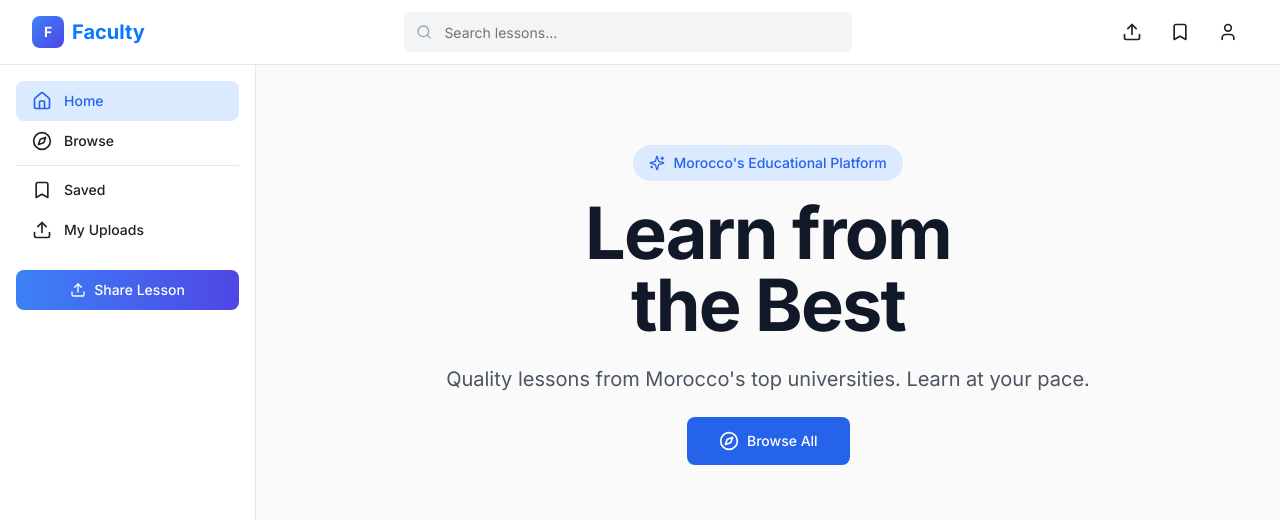
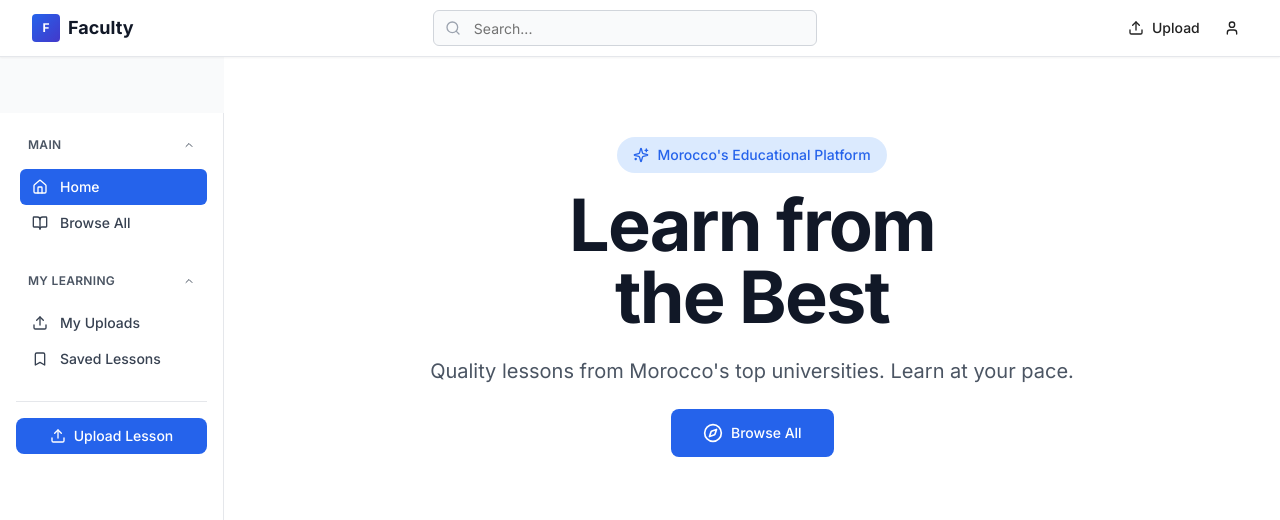
Before and after one commit to Norihaznag/faculty, a Next.js app: page / in a window 1280 px wide. Shown: the top 520 px of the page. Built offline with nearby package versions, Linux system fonts and the light colour scheme; no server answers; the database is empty; sample sign-in values are in the browser's storage.

Commit message:
refactor: Update Header, MainLayout, and Sidebar components for improved styling and functionality

```diff
--- a/components/layout/header.tsx
+++ b/components/layout/header.tsx
@@ -3,7 +3,7 @@
 import React, { useState } from 'react';
 import Link from 'next/link';
 import { useRouter } from 'next/navigation';
-import { Search, Menu, User, LogOut, LogIn, Upload, Bookmark } from 'lucide-react';
+import { Search, Menu, User, LogOut, LogIn, Upload, X } from 'lucide-react';
 import { Button } from '@/components/ui/button';
 import { Input } from '@/components/ui/input';
 import {
@@ -34,78 +34,73 @@ export function Header({ onMenuClick, sidebarOpen = false }: HeaderProps) {
   };
 
   return (
-    <header className="sticky top-0 z-50 bg-white dark:bg-slate-950 border-b border-gray-200 dark:border-slate-800">
-      <div className="max-w-7xl mx-auto px-4 sm:px-6 lg:px-8">
-        <div className="flex items-center justify-between h-16 gap-4">
-          {/* Left: Logo & Menu */}
-          <div className="flex items-center gap-4">
+    <header className="sticky top-0 z-50 bg-white dark:bg-slate-900 border-b border-gray-200 dark:border-slate-700 shadow-sm">
+      <div className="px-4 sm:px-6 lg:px-8">
+        <div className="flex items-center justify-between h-14 gap-4">
+          {/* Left: Menu & Logo */}
+          <div className="flex items-center gap-3 min-w-0">
             <Button
               variant="ghost"
-              size="icon"
+              size="sm"
               onClick={onMenuClick}
-              className="lg:hidden"
+              className="lg:hidden h-8 w-8 p-0"
             >
-              <Menu className="h-5 w-5" />
+              {sidebarOpen ? <X className="h-5 w-5" /> : <Menu className="h-5 w-5" />}
             </Button>
-            <Link href="/" className="flex items-center gap-2 font-bold text-xl">
-              <div className="w-8 h-8 bg-gradient-to-br from-blue-500 to-indigo-600 rounded-lg flex items-center justify-center text-white text-sm font-bold">
+            <Link href="/" className="flex items-center gap-2 font-bold text-lg flex-shrink-0 hover:opacity-80 transition-opacity">
+              <div className="w-7 h-7 bg-gradient-to-br from-blue-600 to-indigo-700 rounded flex items-center justify-center text-white text-xs font-bold">
                 F
               </div>
-              <span className="hidden sm:inline">Faculty</span>
+              <span className="hidden sm:inline text-gray-900 dark:text-white">Faculty</span>
             </Link>
           </div>
 
           {/* Center: Search */}
-          <form onSubmit={handleSearch} className="flex-1 max-w-md">
+          <form onSubmit={handleSearch} className="flex-1 max-w-sm">
             <div className="relative">
               <Search className="absolute left-3 top-1/2 -translate-y-1/2 h-4 w-4 text-gray-400" />
               <Input
                 type="search"
-                placeholder="Search lessons..."
+                placeholder="Search..."
                 value={searchQuery}
                 onChange={(e) => setSearchQuery(e.target.value)}
-                className="pl-10 h-10 bg-gray-100 dark:bg-slate-800 border-0 rounded-lg focus-visible:ring-2 focus-visible:ring-blue-500"
+                className="pl-10 h-9 bg-gray-50 dark:bg-slate-800 border-gray-300 dark:border-slate-700 rounded-md text-sm focus-visible:ring-2 focus-visible:ring-blue-500"
               />
             </div>
           </form>
 
-          {/* Right: Actions & Profile */}
-          <div className="flex items-center gap-2">
+          {/* Right: Profile Menu */}
+          <div className="flex items-center gap-1 flex-shrink-0">
             {user && (
-              <>
-                <Button
-                  variant="ghost"
-                  size="icon"
-                  onClick={() => router.push('/upload')}
-                  title="Upload"
-                >
-                  <Upload className="h-5 w-5" />
-                </Button>
-                <Button
-                  variant="ghost"
-                  size="icon"
-                  onClick={() => router.push('/bookmarks')}
-                  title="Bookmarks"
-                >
-                  <Bookmark className="h-5 w-5" />
-                </Button>
-              </>
+              <Button
+                variant="ghost"
+                size="sm"
+                onClick={() => router.push('/upload')}
+                className="hidden sm:flex h-8 gap-2"
+              >
+                <Upload className="h-4 w-4" />
+                <span className="text-sm">Upload</span>
+              </Button>
             )}
 
             {/* User Menu */}
             <DropdownMenu>
               <DropdownMenuTrigger asChild>
-                <Button variant="ghost" size="icon">
-                  <User className="h-5 w-5" />
+                <Button variant="ghost" size="sm" className="h-8 w-8 p-0">
+                  <User className="h-4 w-4" />
                 </Button>
               </DropdownMenuTrigger>
               <DropdownMenuContent align="end" className="w-48">
                 {user ? (
                   <>
-                    <div className="px-2 py-1.5 text-sm">
-                      <p className="font-medium truncate">{user.email}</p>
+                    <div className="px-2 py-1.5 text-xs text-gray-500">
+                      <p className="font-medium truncate text-gray-700 dark:text-gray-300">{user.email}</p>
                     </div>
                     <DropdownMenuSeparator />
+                    <DropdownMenuItem onClick={() => router.push('/upload')} className="sm:hidden">
+                      <Upload className="h-4 w-4 mr-2" />
+                      Upload Lesson
+                    </DropdownMenuItem>
                     <DropdownMenuItem onClick={() => router.push('/my-uploads')}>
                       My Uploads
                     </DropdownMenuItem>
--- a/components/layout/main-layout.tsx
+++ b/components/layout/main-layout.tsx
@@ -58,27 +58,18 @@ export function MainLayout({ children }: MainLayoutProps) {
   };
 
   return (
-    <div className="flex flex-col min-h-screen bg-background">
+    <div className="flex flex-col min-h-screen bg-gray-50 dark:bg-slate-950">
       {/* Fixed Header - Full Width */}
       <Header onMenuClick={toggleSidebar} sidebarOpen={sidebarOpen} />
 
-      {/* Overlay for mobile */}
-      {mounted && !isDesktop && sidebarOpen && (
-        <div
-          className="fixed inset-0 bg-black/60 z-30 lg:hidden"
-          onClick={closeSidebar}
-          role="presentation"
-        />
-      )}
-
       {/* Sidebar + Main Content */}
-      <div className="flex flex-1">
-        {/* Sidebar - shows in layout flow on desktop */}
+      <div className="flex flex-1 overflow-hidden">
+        {/* Sidebar - W3Schools style */}
         <Sidebar isOpen={sidebarOpen} onClose={closeSidebar} isMobile={!isDesktop} />
 
         {/* Main Content */}
-        <main className="flex-1 pt-0 bg-background overflow-x-hidden">
-          <div className="mx-auto max-w-4xl px-4 py-8 sm:px-6 lg:px-8">
+        <main className="flex-1 overflow-auto bg-white dark:bg-slate-950">
+          <div className="max-w-6xl mx-auto px-4 sm:px-6 lg:px-8 py-6 sm:py-8">
             {children}
           </div>
         </main>
--- a/components/layout/sidebar.tsx
+++ b/components/layout/sidebar.tsx
@@ -1,9 +1,9 @@
 'use client';
 
-import React, { useState, useEffect } from 'react';
+import React, { useState } from 'react';
 import Link from 'next/link';
 import { usePathname } from 'next/navigation';
-import { Home, Compass, Bookmark, Upload, LogIn } from 'lucide-react';
+import { Home, Compass, Bookmark, Upload, LogIn, ChevronDown, BookOpen } from 'lucide-react';
 import { cn } from '@/lib/utils';
 import { Button } from '@/components/ui/button';
 import { ScrollArea } from '@/components/ui/scroll-area';
@@ -18,92 +18,122 @@ type SidebarProps = {
 export function Sidebar({ isOpen, onClose, isMobile = false }: SidebarProps) {
   const pathname = usePathname();
   const { user } = useAuth();
+  const [expandedSections, setExpandedSections] = useState<Record<string, boolean>>(
+    { main: true, user: true }
+  );
+
+  const toggleSection = (section: string) => {
+    setExpandedSections(prev => ({ ...prev, [section]: !prev[section] }));
+  };
 
   const mainNavItems = [
     { href: '/', label: 'Home', icon: Home },
-    { href: '/resources', label: 'Browse', icon: Compass },
+    { href: '/resources', label: 'Browse All', icon: BookOpen },
   ];
 
   const userNavItems = user
     ? [
-        { href: '/bookmarks', label: 'Saved', icon: Bookmark },
         { href: '/my-uploads', label: 'My Uploads', icon: Upload },
+        { href: '/bookmarks', label: 'Saved Lessons', icon: Bookmark },
       ]
     : [
         { href: '/auth/login', label: 'Sign In', icon: LogIn },
       ];
 
   const NavLink = ({ href, label, icon: Icon }: any) => {
-    const isActive = pathname === href || pathname.startsWith(href + '/');
+    const isActive = pathname === href || (pathname.startsWith(href) && href !== '/');
     return (
       <Link href={href}>
-        <Button
-          variant="ghost"
+        <button
+          onClick={isMobile ? onClose : undefined}
           className={cn(
-            'w-full justify-start gap-3 h-10',
-            isActive && 'bg-blue-100 dark:bg-slate-800 text-blue-600 dark:text-blue-400'
+            'w-full px-3 py-2 rounded-md text-sm font-medium flex items-center gap-3 transition-colors',
+            isActive
+              ? 'bg-blue-600 text-white'
+              : 'text-gray-700 dark:text-gray-300 hover:bg-gray-100 dark:hover:bg-slate-800'
           )}
-          onClick={isMobile ? onClose : undefined}
         >
-          <Icon className="h-5 w-5" />
-          <span className="text-sm font-medium">{label}</span>
-        </Button>
+          <Icon className="h-4 w-4 flex-shrink-0" />
+          <span>{label}</span>
+        </button>
       </Link>
     );
   };
+
+  const SectionHeader = ({ label, section }: { label: string; section: string }) => (
+    <button
+      onClick={() => toggleSection(section)}
+      className="w-full flex items-center justify-between px-3 py-2 text-xs font-semibold text-gray-600 dark:text-gray-400 uppercase tracking-wide hover:bg-gray-100 dark:hover:bg-slate-800 rounded-md transition-colors"
+    >
+      {label}
+      <ChevronDown
+        className={cn(
+          'h-3 w-3 transition-transform',
+          expandedSections[section] && 'rotate-180'
+        )}
+      />
+    </button>
+  );
 
   return (
     <>
       {/* Mobile Overlay */}
       <div
         className={cn(
-          'fixed inset-0 bg-black/50 z-40 lg:hidden transition-opacity',
+          'fixed inset-0 bg-black/50 z-30 lg:hidden transition-opacity',
           isOpen ? 'opacity-100' : 'opacity-0 pointer-events-none'
         )}
         onClick={onClose}
       />
 
-      {/* Sidebar */}
+      {/* Sidebar - W3Schools Style */}
       <aside
         className={cn(
-          'fixed lg:sticky top-16 left-0 h-[calc(100vh-64px)] w-64 bg-white dark:bg-slate-950 border-r border-gray-200 dark:border-slate-800 z-40 transition-transform duration-300',
+          'fixed lg:sticky top-14 left-0 w-56 h-[calc(100vh-56px)] bg-white dark:bg-slate-900 border-r border-gray-200 dark:border-slate-700 z-40 transition-transform duration-300 lg:translate-x-0',
           isMobile && !isOpen && '-translate-x-full'
         )}
       >
         <ScrollArea className="h-full">
-          <div className="p-4 space-y-1">
-            {/* Main Navigation */}
-            <div className="space-y-1">
+          <nav className="p-4 space-y-6">
+            {/* Main Section */}
+            <div className="space-y-2">
+              <SectionHeader label="Main" section="main" />
+              {expandedSections.main && (
+                <div className="space-y-1 pl-1">
                   {mainNavItems.map((item) => (
                     <NavLink key={item.href} {...item} />
                   ))}
                 </div>
+              )}
+            </div>
 
-            {/* Divider */}
-            <div className="h-px bg-gray-200 dark:bg-slate-800 my-4" />
-
-            {/* User Navigation */}
-            <div className="space-y-1">
+            {/* User Section */}
+            <div className="space-y-2">
+              <SectionHeader label="My Learning" section="user" />
+              {expandedSections.user && (
+                <div className="space-y-1 pl-1">
                   {userNavItems.map((item) => (
                     <NavLink key={item.href} {...item} />
                   ))}
                 </div>
+              )}
+            </div>
 
-            {/* Upload Button for authenticated users */}
+            {/* Upload CTA */}
             {user && (
-              <div className="pt-4">
+              <div className="pt-4 border-t border-gray-200 dark:border-slate-700">
                 <Link href="/upload" className="block">
                   <Button
-                    className="w-full bg-gradient-to-r from-blue-500 to-indigo-600 hover:from-blue-600 hover:to-indigo-700 text-white h-10"
+                    className="w-full bg-blue-600 hover:bg-blue-700 text-white h-9 text-sm font-medium transition-colors"
                     onClick={isMobile ? onClose : undefined}
                   >
                     <Upload className="h-4 w-4 mr-2" />
-                    Share Lesson
+                    Upload Lesson
                   </Button>
                 </Link>
               </div>
             )}
-          </div>
+          </nav>
         </ScrollArea>
       </aside>
     </>
```
Lines whose indentation alone changed are shown as unchanged.
